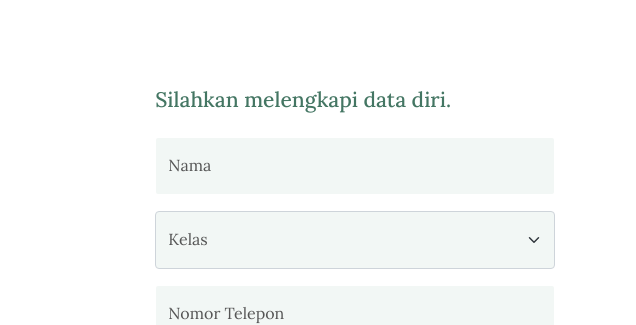
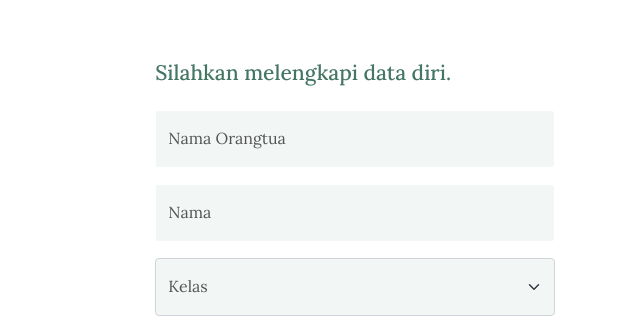
Before and after one commit to Zynthink/SDPremiere, a plain HTML site: page index.html in a window 1280 px wide. Shown: the part 124-449 px from the top of the page, 644-1280 px from the left. Drawn offline with Linux system fonts and the light colour scheme.

Commit message:
Update index.html
done orangtua

```diff
--- a/index.html
+++ b/index.html
@@ -96,6 +96,10 @@
 	                                <div id="middle-wizard">
 	                                    <div class="step">
 	                                        <h3 class="main_question">Silahkan melengkapi data diri.</h3>
+						<div class="mb-3 form-floating">
+	                                            <input type="text" name="name_parent" id="name_parent" class="form-control required" placeholder="Nama Orangtua">
+	                                            <label for="name_parent">Nama Orangtua</label>
+	                                        </div>
 	                                        <div class="mb-3 form-floating">
 	                                            <input type="text" name="name" id="name" class="form-control required" placeholder="Nama">
 	                                            <label for="name">Nama</label>
```
